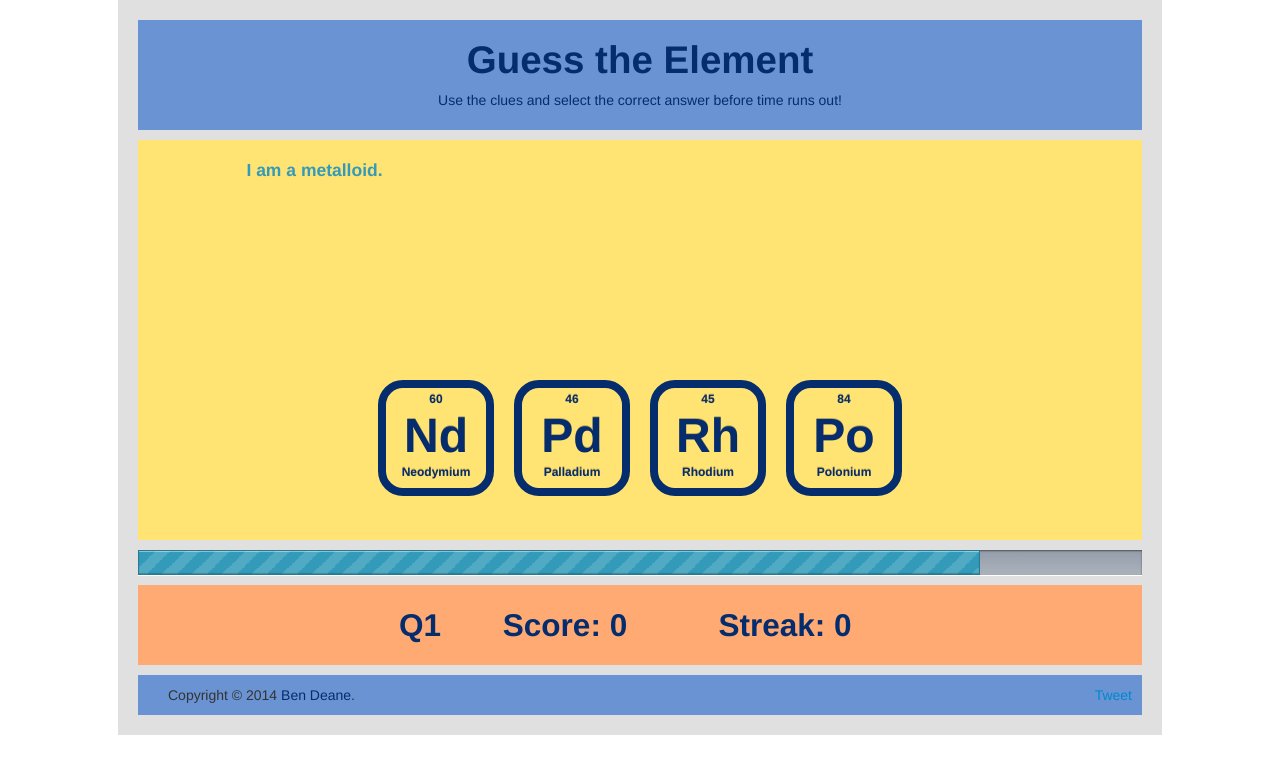
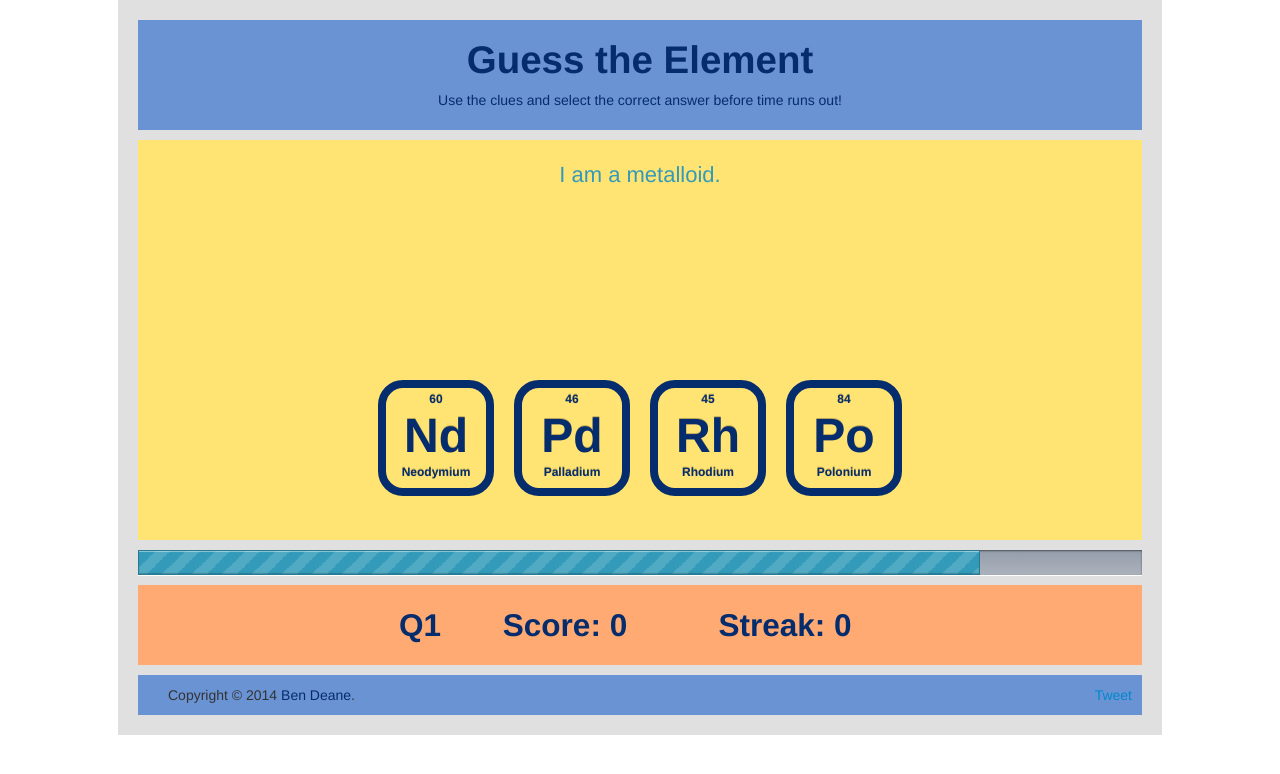
Before and after one commit to elbeno/elements-quiz, a plain HTML site: page index.html in a window 1280 px wide. Both pictures are taken after a click on the link "20 Questions Mode". Drawn offline with Linux system fonts and the light colour scheme.

Commit message:
Improved clue text.

```diff
--- a/index.css
+++ b/index.css
@@ -280,3 +280,13 @@ h2 {
   width: 160px;
   margin: 10px;
 }
+
+.cluetext {
+  font-size: 22px;
+  line-height: 50px;
+}
+
+.cluediv {
+  height: 50px;
+  text-align: center;
+}
--- a/index.js
+++ b/index.js
@@ -154,9 +154,9 @@ var fadeTime = 200;
         return this.selectAnswer(-1);
       }
       var selectorStr = "clue" + this.clueIndex;
-      $("#clues").append("<div id=\"" + selectorStr + "\" style=\"display:none;\"><h4>"
+      $("#clues").append("<div class=\"cluediv\" id=\"" + selectorStr + "\" style=\"display:none;\"><span class=\"cluetext\">"
                          + this.clues[this.clueIndex]
-                         + "</h4></div>");
+                         + "</span></div>");
       $("#" + selectorStr).fadeIn(fadeTime);
 
       if (this.clueIndex == 0) {
```
